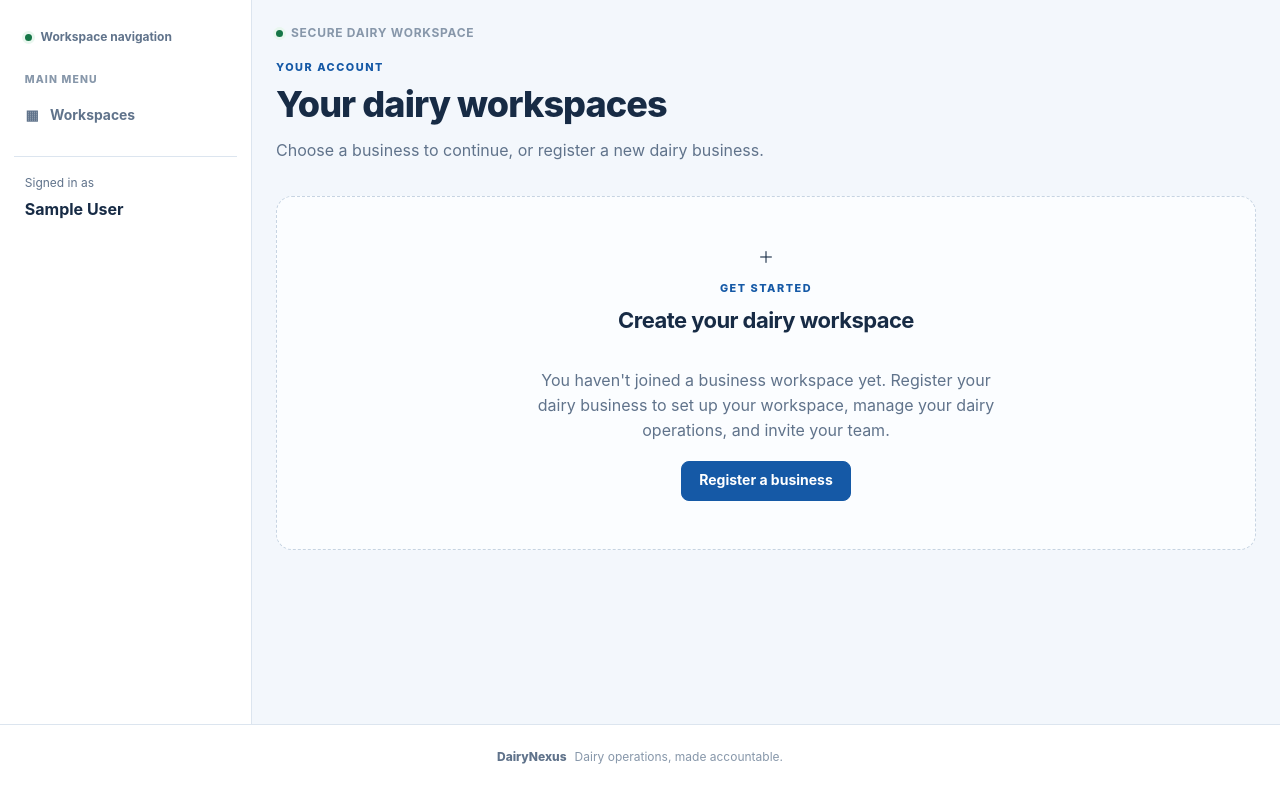
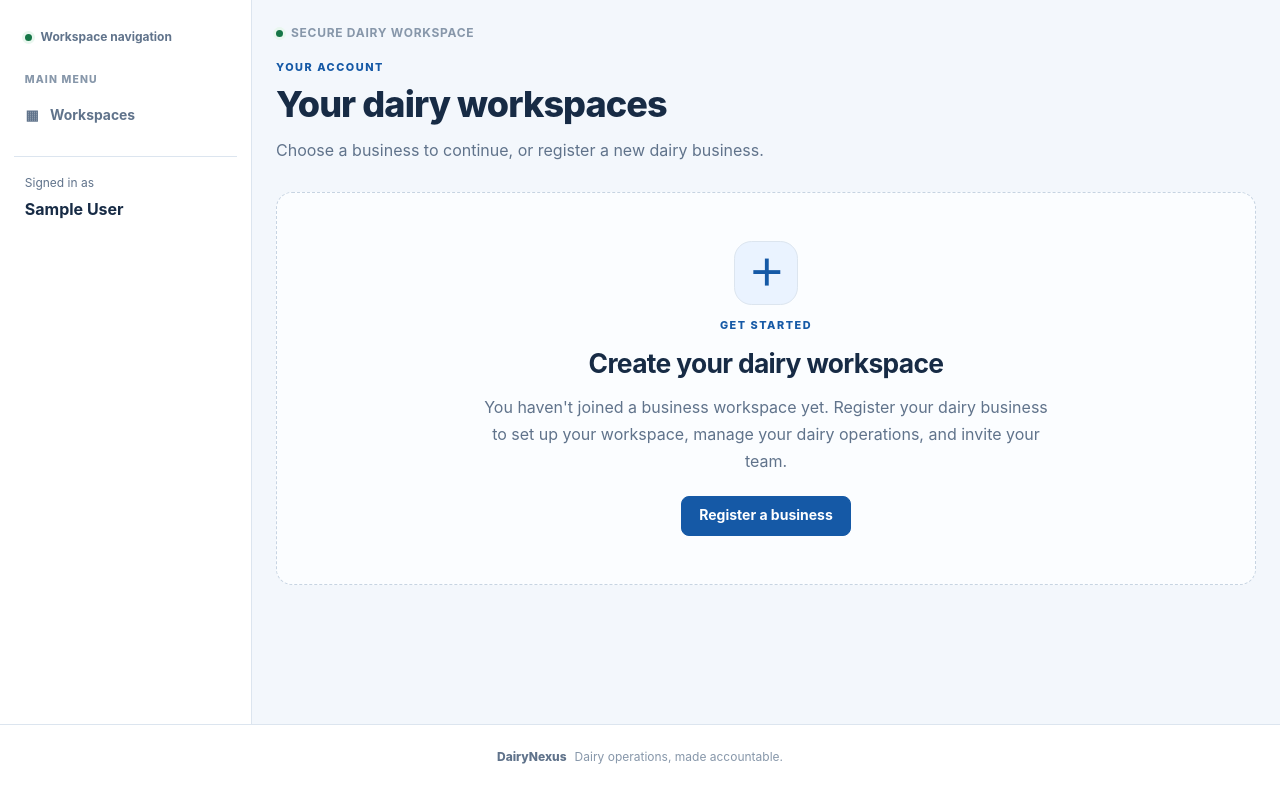
Before and after one commit to Mohankewat108/milk_management_system, a Django app: page /business/ in a window 1280 px wide. Shown: the part 83-872 px from the top of the page. Run offline with Django 5.2, Linux system fonts and the light colour scheme; the visitor is signed in with stand-in values (Sample User, id 1); data that the repository does not hold is empty.

Commit message:
Style workspace selection empty state

```diff
--- a/static/css/app.css
+++ b/static/css/app.css
@@ -943,3 +943,14 @@ label { color: var(--color-text-secondary); }
     justify-self: start;
   }
 }
+
+/* Workspace selection and first-run onboarding */
+.workspace-selection{display:grid;gap:1.25rem;min-width:0}
+.workspace-selection .page-heading{margin:0}
+.workspace-empty{min-height:320px;display:grid;justify-items:center;align-content:center;gap:.75rem;padding:clamp(1.5rem,5vw,3rem)}
+.workspace-empty h2{margin:.15rem 0;font-size:clamp(1.25rem,3vw,1.65rem)}
+.workspace-empty p{max-width:56ch;margin:0 0 .5rem;line-height:1.7}
+.workspace-empty-icon{width:64px;height:64px;display:grid;place-items:center;border:1px solid var(--color-border);border-radius:1.1rem;background:var(--color-primary-soft);color:var(--color-primary);font-size:2.2rem;font-weight:600}
+.workspace-card{display:grid;gap:.75rem;align-content:start}
+.workspace-card h2{margin:.1rem 0}
+@media(max-width:700px){.workspace-selection .page-heading{align-items:flex-start;flex-direction:column}.workspace-empty{min-height:260px;padding:1.5rem 1rem}.workspace-empty-icon{width:54px;height:54px;border-radius:.9rem;font-size:1.8rem}}
```
